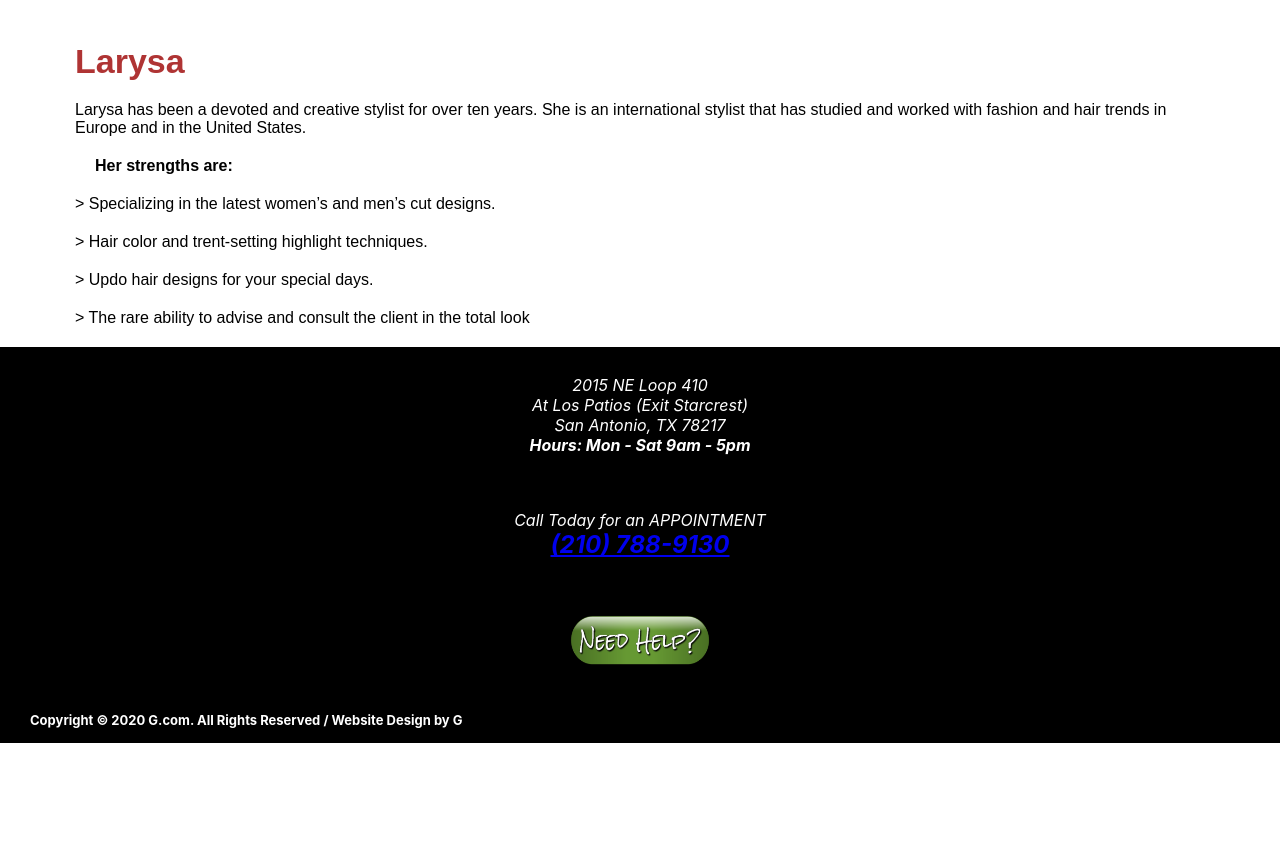
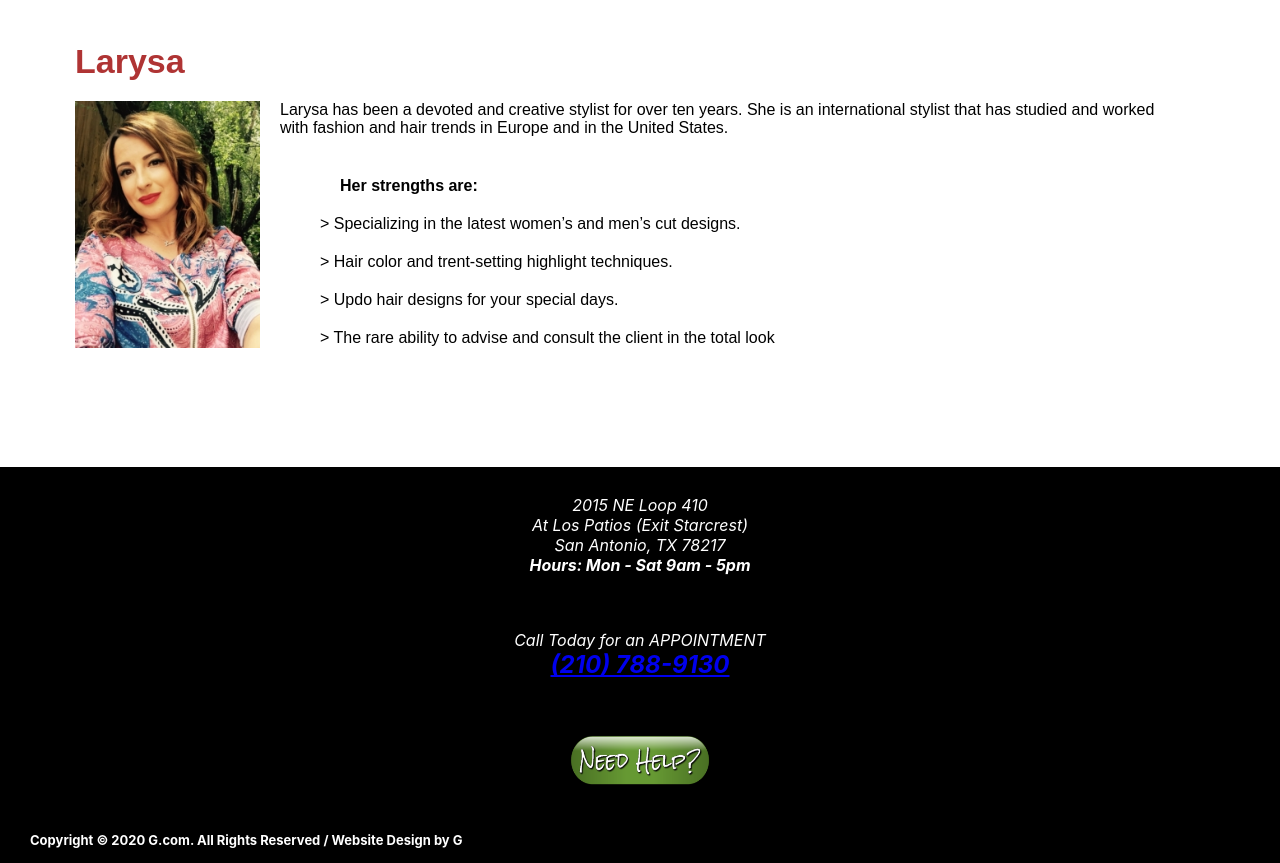
Before and after one commit to Graeme-Parker-Smith/hair-final, a React (Create React App) app: page /stylists in a window 1280 px wide. Shown: the part 1012-1875 px from the top of the page. Before the commit the page ends 1755 px from the top, so only its background shows below. Built offline with nearby package versions, Linux system fonts and the light colour scheme.

Commit message:
finish meet the stylists page

```diff
--- a/src/screens/Stylists/Stylists.css
+++ b/src/screens/Stylists/Stylists.css
@@ -24,9 +24,17 @@
 	font-size: 34px;
 }
 
+.Larysa {
+    margin-bottom: 100px;
+    margin-top: 0;
+    display: inline-block
+}
+
+@media only screen and (min-width: 1100px) {
 	.George p:first-child {
 		padding-left: 90px;
 	}
 	.George p {
 		padding-left: 120px;
 	}
+}
--- a/src/screens/Stylists/Stylists.js
+++ b/src/screens/Stylists/Stylists.js
@@ -68,10 +68,18 @@ export default () => {
 				/>
 			</p>
 			<h2>Larysa</h2>
+			<div>
+				<img
+					alt="Larysa"
+					src={require('../../images/Laurisa-NEW-225x300.jpg')}
+					style={{ width: '185px', height: '247px', float: 'left', marginTop: 0, marginLeft: 0 }}
+				/>
 				<p>
-				Larysa has been a devoted and creative stylist for over ten years. She is an international stylist that
-				has studied and worked with fashion and hair trends in Europe and in the United States.
+					Larysa has been a devoted and creative stylist for over ten years. She is an international stylist
+					that has studied and worked with fashion and hair trends in Europe and in the United States.
 				</p>
+			</div>
+			<div className="Larysa">
 				<p>
 					<strong>Her strengths are:</strong>
 				</p>
@@ -80,5 +88,6 @@ export default () => {
 				<p>{`>`} Updo hair designs for your special days.</p>
 				<p>{`>`} The rare ability to advise and consult the client in the total look</p>
 			</div>
+		</div>
 	);
 };
```
Lines whose indentation alone changed are shown as unchanged.
